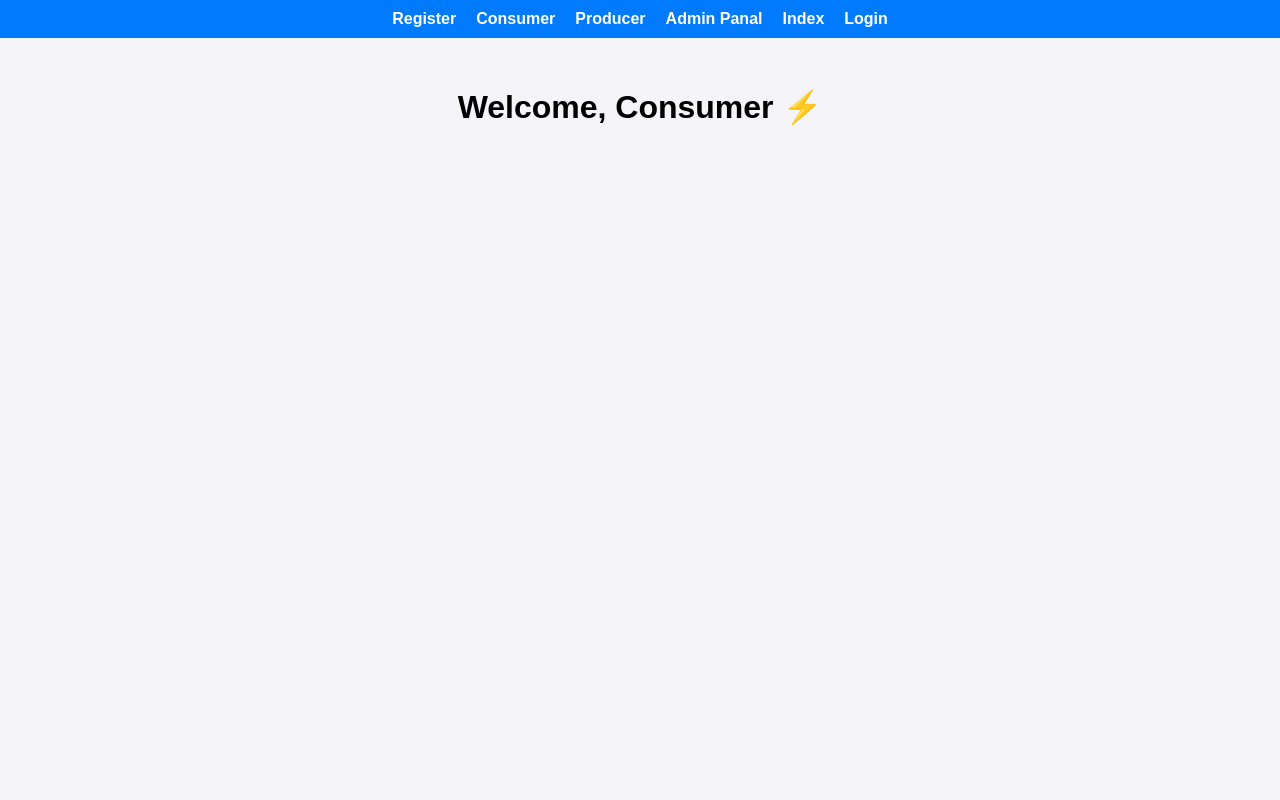
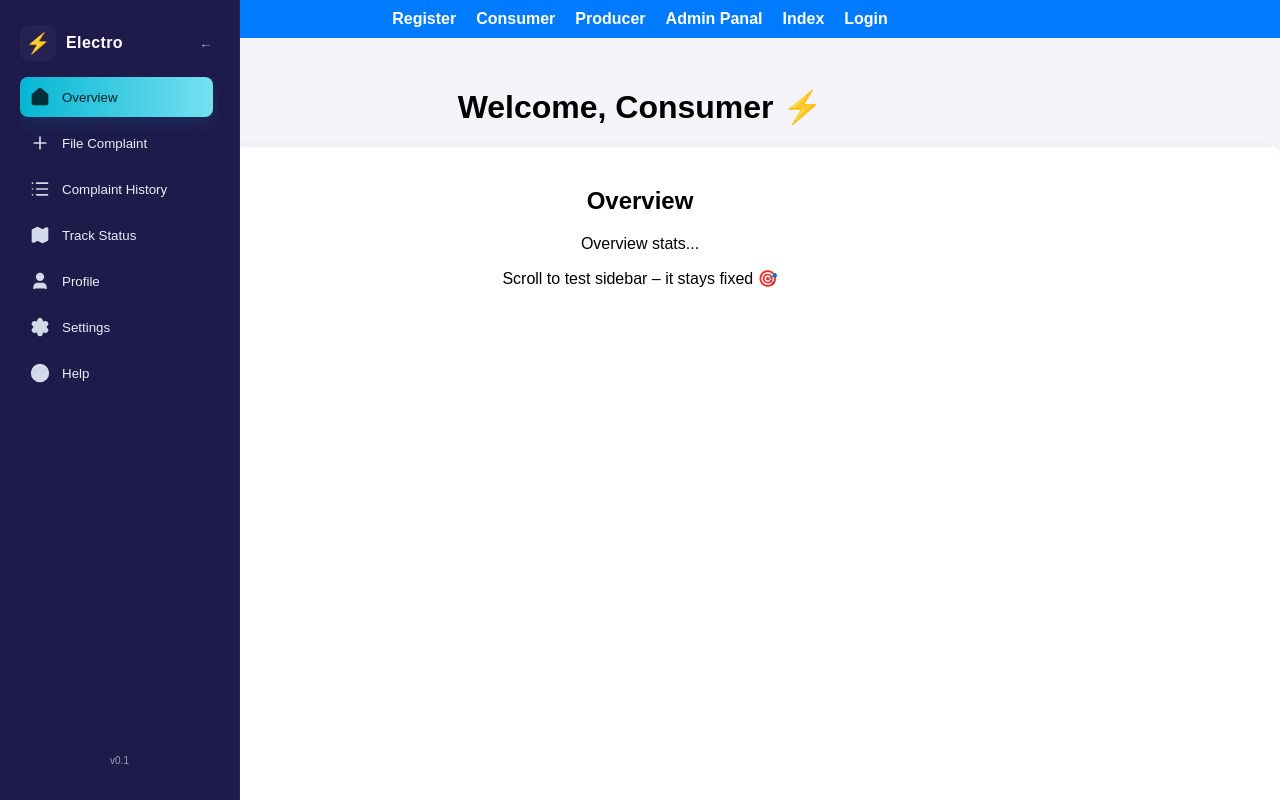
Before and after one commit to Team524342/Decentralized-Electricity-Credit-and-Trading-System, a React (Create React App) app in the folder dects/: page /consumer in a window 1280 px wide. Shown: the top 800 px of the page. Built offline with nearby package versions, Linux system fonts and the light colour scheme; the HTML template or start-up script is replaced by a standard one.

Commit message:
updated sidebar

```diff
--- a/dects/src/assets/adminPanal.css
+++ b/dects/src/assets/adminPanal.css
@@ -120,6 +120,8 @@
   flex:1;
   overflow:auto;
   padding-right:6px;
+  /* Keep nav scrolling contained so collapsing still allows scrolling */
+  max-height: calc(100vh - 120px);
 }
 
 .nav-item {
@@ -140,6 +142,22 @@
   background: linear-gradient(90deg,var(--accent), #8be9f6 120%);
   color: #012028;
   box-shadow: 0 6px 18px rgba(6,182,212,0.12);
+}
+
+/* When collapsed: center icons, keep them legible and prevent shrinking */
+.sidebar.collapsed .nav-item {
+  justify-content: center;
+  padding: 12px 6px;
+}
+.sidebar.collapsed .nav-item.active { box-shadow: none; }
+
+.sidebar.collapsed .nav-item .nav-label { display: none; }
+
+/* Force icon size when collapsed to avoid SVG scaling issues */
+.sidebar.collapsed .icon,
+.sidebar.collapsed .nav-item svg {
+  width: 24px !important;
+  height: 24px !important;
 }
 
 /* icon sizing */
--- a/dects/src/components/adminSidebar.jsx
+++ b/dects/src/components/adminSidebar.jsx
@@ -13,28 +13,38 @@ import {
 } from "lucide-react";
 
 const tabs = [
-    { id: "dashboard", label: "Dashboard", icon: Home },
+    { id: "Overview", label: "Overview", icon: Home },
     { id: "file", label: "File Complaint", icon: Plus },
     { id: "history", label: "Complaint History", icon: List },
     { id: "track", label: "Track Status", icon: Map },
-    { id: "technician", label: "Technician Board", icon: Wrench },
+    { id: "treading", label: "Treading", icon: Wrench },
     { id: "reports", label: "Reports", icon: BarChart2 },
     { id: "profile", label: "Profile", icon: User },
     { id: "settings", label: "Settings", icon: Settings },
     { id: "help", label: "Help", icon: HelpCircle },
 ];
 
-export default function Sidebar({ active, setActive, collapsed, setCollapsed, role = "admin" }) {
+export default function Sidebar({ active, setActive, collapsed, setCollapsed, role = 'admin' }) {
+    // Normalize role to known values
+    const r = (role || 'admin').toString().toLowerCase();
+
     const visibleTabs = tabs.filter(t => {
-        if (role === "admin") {
-            return !["technician", "settings", "reports", "manage"].includes(t.id);
-        } return true;
+        // Admin sees all tabs
+        if (r === 'admin') return true;
+
+        // Producer: hide filing/history/track features
+        if (r === 'producer') return !["file", "history", "track", "manage"].includes(t.id);
+
+        // Consumer: hide technician/trading/report management
+        if (r === 'consumer') return !["treading", "reports", "manage"].includes(t.id);
+
+        return true;
     });
 
     return (
         <aside className={`sidebar ${collapsed ? "collapsed" : ""}`} aria-label="Main sidebar">
             <div className="sidebar-top">
-             <div className="brand" onClick={() => { setActive("dashboard"); }}>
+             <div className="brand" onClick={() => { setActive("Overview"); }}>
               <div className="brand-logo">⚡</div>
               <span className="brand-text">Electro</span>
              </div>
--- a/dects/src/pages/ConsumerDashboard.jsx
+++ b/dects/src/pages/ConsumerDashboard.jsx
@@ -1,9 +1,49 @@
 import React from "react";
+import Sidebar from "../components/adminSidebar";
+import { useState } from "react";
+import "../assets/adminPanal.css";
+
+function Overview(){ return <div><h2>Overview</h2><p>Overview stats...</p></div>; }
+function FileComplaint(){ return <div><h2>File Complaint</h2><p>Form goes here</p></div>; }
+function History(){ return <div><h2>Complaint History</h2><p>List of complaints</p></div>; }
+function Track(){ return <div><h2>Track Status</h2><p>Track active tickets</p></div>; }
+function Technician(){ return <div><h2>Technician Board</h2></div>; }
+function Reports(){ return <div><h2>Reports</h2></div>; }
+function Profile(){ return <div><h2>Profile</h2></div>; }
+function Settings(){ return <div><h2>Settings</h2></div>; }
+function Help(){ return <div><h2>Help</h2></div>; }
+
+const pageMap = {
+  Overview: <Overview/>,
+  file: <FileComplaint/>,
+  history: <History/>,
+  track: <Track/>,
+  technician: <Technician/>,
+  reports: <Reports/>,
+  profile: <Profile/>,
+  settings: <Settings/>,
+  help: <Help/>
+};
 
 function ConsumerDashboard() {
+  const [active, setActive] = useState("Overview");
+  const [collapsed, setCollapsed] = useState(false);
   return (
     <div style={{ textAlign: "center", marginTop: "50px" }}>
+      <Sidebar
+            active={active}
+             setActive={setActive}
+             collapsed={collapsed}
+             setCollapsed={setCollapsed}
+             role="consumer" // change to "admin" to show all tabs
+      />
       <h1>Welcome, Consumer ⚡</h1>
+       <section style={{ background:"#fff", padding:20, borderRadius:8, boxShadow:"0 6px 18px rgba(2,6,23,0.06)" }}>
+                        {pageMap[active] || <div>Not found</div>}
+                        <div style={{ height: "1200px" }}>
+                            Scroll to test sidebar – it stays fixed 🎯
+                        </div>
+       </section>
     </div>
   );
 }
--- a/dects/src/pages/Register.jsx
+++ b/dects/src/pages/Register.jsx
@@ -6,7 +6,7 @@ function Register(){
         name:'',
         email:'',
         password:'',
-        role:'consumer',
+        role:'',
         wallet_address:'',
         location:''
     });
@@ -57,7 +57,8 @@ function Register(){
             value={formData.password} onChange={handleChange}required />
 
            <label>Role</label>
-           <select name='Role' value={formData.role} onChange={handleChange} className='input-field'>
+           <select name='role' value={formData.role} onChange={handleChange} className='input-field'>
+            <option value="">Select Role</option>
             <option value="consumer">Consumer</option>
             <option value="producer">Producer</option>
            </select>
--- a/dects/src/pages/adminPanal.jsx
+++ b/dects/src/pages/adminPanal.jsx
@@ -6,7 +6,7 @@ import { Link } from "react-router-dom";
 import AdminCard from "../components/adminCard";
 import { Users, TrendingUp, DollarSign, Zap } from 'lucide-react';
 
-function Dashboard(){ return <div><h2>Dashboard</h2><p>Overview stats...</p></div>; }
+function Overview(){ return <div><h2>Overview</h2><p>Overview stats...</p></div>; }
 function FileComplaint(){ return <div><h2>File Complaint</h2><p>Form goes here</p></div>; }
 function History(){ return <div><h2>Complaint History</h2><p>List of complaints</p></div>; }
 function Track(){ return <div><h2>Track Status</h2><p>Track active tickets</p></div>; }
@@ -17,7 +17,7 @@ function Settings(){ return <div><h2>Settings</h2></div>; }
 function Help(){ return <div><h2>Help</h2></div>; }
 
 const pageMap = {
-  dashboard: <Dashboard/>,
+  Overview: <Overview/>,
   file: <FileComplaint/>,
   history: <History/>,
   track: <Track/>,
@@ -29,7 +29,7 @@ const pageMap = {
 };
 
 const AdminPanal = () => {
-    const [active, setActive] = useState("dashboard");
+    const [active, setActive] = useState("Overview");
     const [collapsed, setCollapsed] = useState(false);
 
     return (
```
